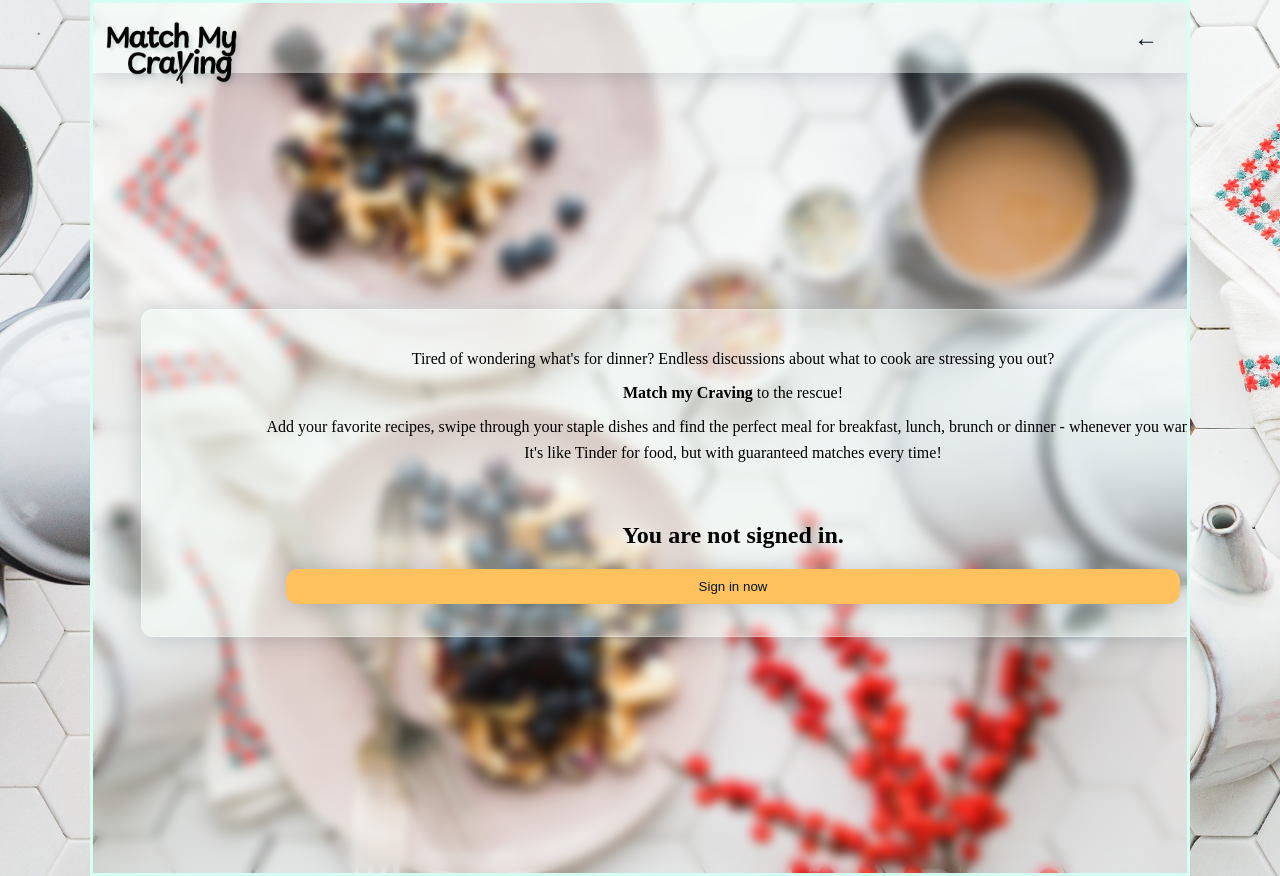
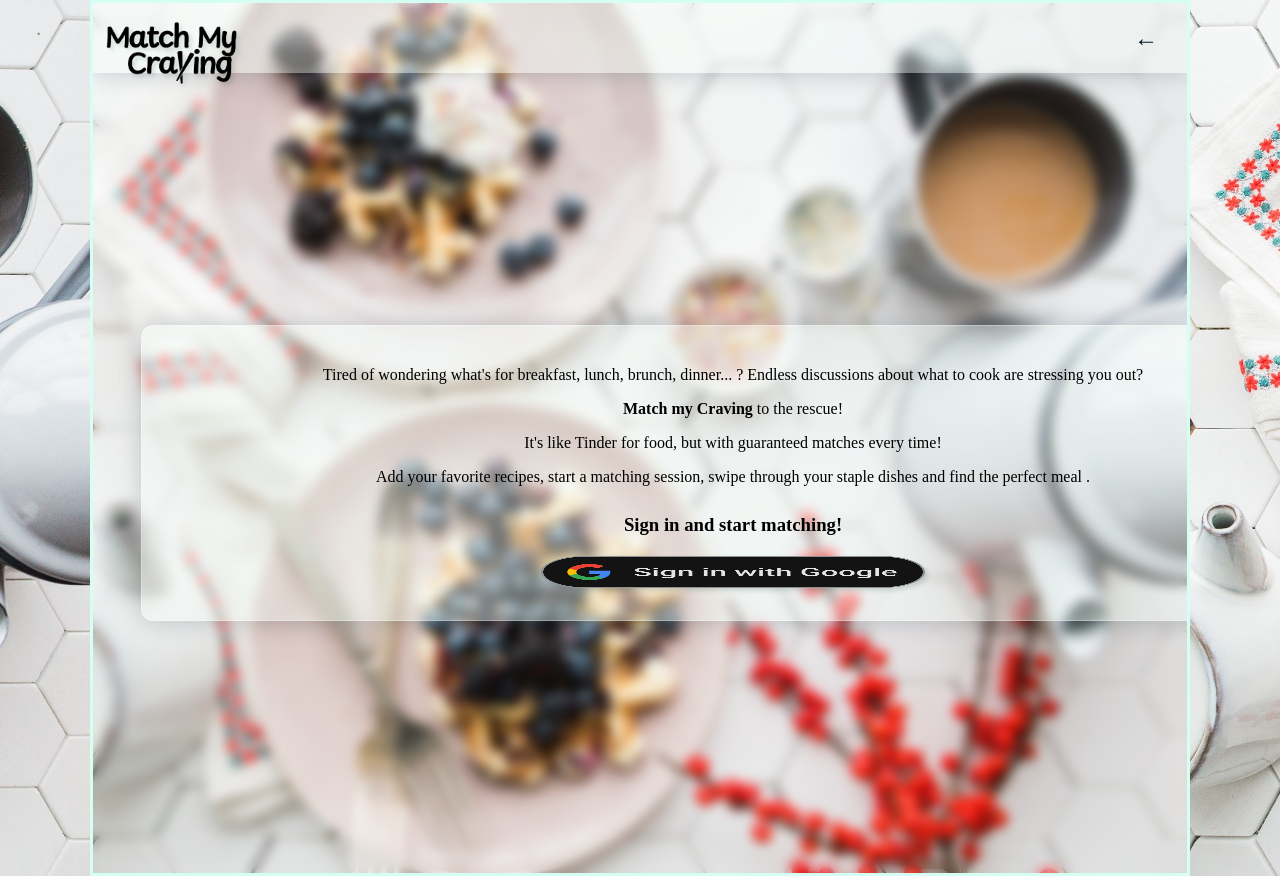
Before and after one commit to itsTHL/match-my-craving, a Next.js app: page / in a window 1280 px wide. Built offline with nearby package versions, Linux system fonts and the light colour scheme; no server answers.

Commit message:
edit intro text, replace sign in button with sign in with google button

```diff
--- a/src/components/Login.js
+++ b/src/components/Login.js
@@ -1,11 +1,20 @@
 import { signIn } from "next-auth/react";
+import Image from "next/image";
 import styles from "./Login.module.css";
 
 export default function Login() {
   return (
     <>
-      <h2 className={`${styles.heading}`}>You are not signed in.</h2>
-      <button onClick={() => signIn("google")}>Sign in now</button>
+      <h3>Sign in and start matching!</h3>
+
+      <Image
+        src="/Google_SI.png"
+        alt="sign in with google button"
+        width="700"
+        height="160"
+        onClick={() => signIn("google")}
+        className={`${styles.google_SI}`}
+      />
     </>
   );
 }
--- a/src/components/Login.module.css
+++ b/src/components/Login.module.css
@@ -5,6 +5,9 @@
   right: 0;
 }
 
-.heading {
-  padding-top: 40px;
+.google_SI {
+  width: 30vw;
+  height: 4vh;
+  box-shadow: none;
+  filter: drop-shadow(3px 3px 2px rgba(66, 107, 105, 0.2));
 }
--- a/src/pages/index.js
+++ b/src/pages/index.js
@@ -19,18 +19,21 @@ export default function Home() {
 
       <section className={`${styles.intro_section}`}>
         <p>
-          Tired of wondering what&apos;s for dinner? Endless discussions about
-          what to cook are stressing you out?
+          Tired of wondering what&apos;s for breakfast, lunch, brunch, dinner...
+          ? Endless discussions about what to cook are stressing you out?
         </p>
         <p>
           <strong>Match my Craving</strong> to the rescue!
         </p>
         <p>
-          Add your favorite recipes, swipe through your staple dishes and find
-          the perfect meal for breakfast, lunch, brunch or dinner - whenever you
-          want!
+          It&apos;s like Tinder for food, but with guaranteed matches every
+          time!
         </p>
-        It&apos;s like Tinder for food, but with guaranteed matches every time!
+
+        <p>
+          Add your favorite recipes, start a matching session, swipe through
+          your staple dishes and find the perfect meal .
+        </p>
       </section>
 
       {!session ? (
```
Also changed, not shown: public/Google_SI.png (added), 1 other file (tests, documents, lock files or other folders).
